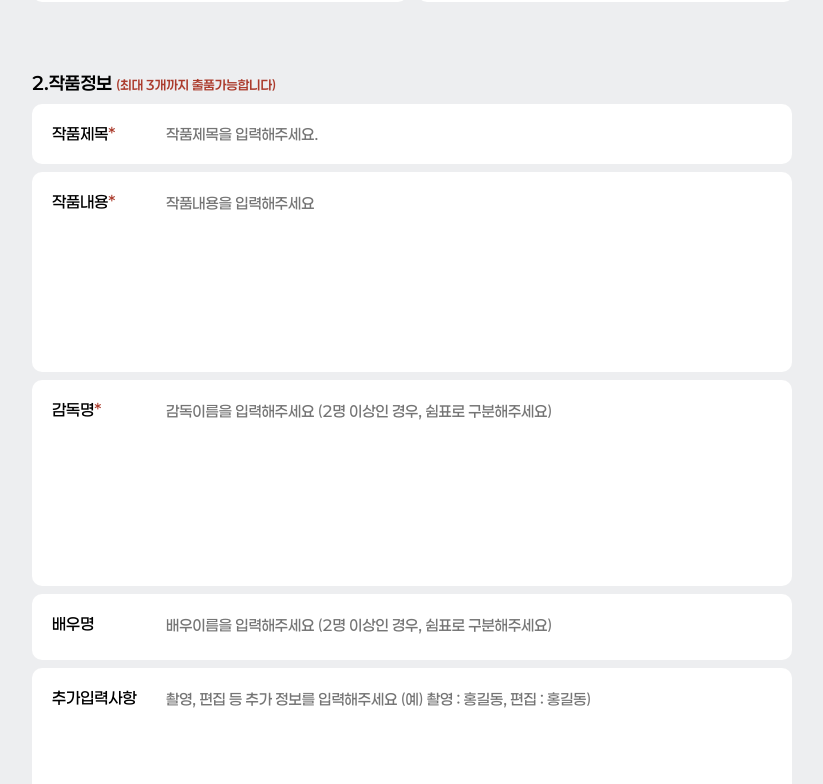
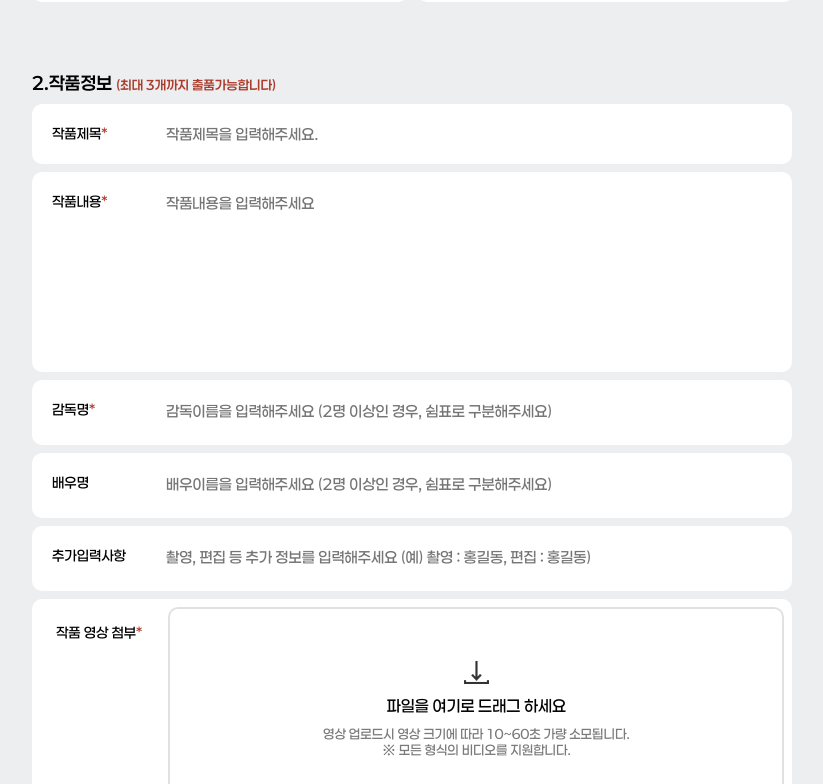
Before and after one commit to 30second-project/FE, a React (Create React App) app: page / in a window 1280 px wide. Shown: the part 776-1560 px from the top of the page, without its empty margins (224-1047 px from the left). Built offline with nearby package versions, Linux system fonts and the light colour scheme; some icons are missing.

Commit message:
미디어쿼리 완료

```diff
--- a/src/components/drop-file-input/drop-file-input.css
+++ b/src/components/drop-file-input/drop-file-input.css
@@ -117,4 +117,8 @@
         width:80%;
 
     }
+    .file-b{
+        font-size: 10px;
+    }
+
 }
--- a/src/css/Page1.css
+++ b/src/css/Page1.css
@@ -119,6 +119,7 @@ input[type="text"]{
  text-align: center;
 line-height: 60px;
 width:140px;
+font-size: 14px;
 }
 .second{
 line-height: 60px;
@@ -146,11 +147,11 @@ width: 100%;
     font-size: 13px;
 }
 video {
-    width: 100%; /* 너비 100%로 설정 */
-    height: auto; /* 비율 유지 */
-    display: block; /* 블록 요소로 설정 */
-    margin: 10px 0; /* 위 아래 마진 추가 */
-    z-index: 1; /* 다른 요소 위에 표시 */
+    width: 100%;
+    height: auto;
+    display: block;
+    margin: 10px 0;
+    z-index: 1;
 }
 .show{
     width:500px;
@@ -188,9 +189,7 @@ textarea{
     width: 99%;
     box-sizing: border-box;
 }
-.movieTitle{
-    width:70%;
-}
+
 @font-face {
     font-family: imgtext;
     src: url(../font/Paperlogy-5Medium.ttf);
@@ -261,6 +260,13 @@ padding-left: 30px;
 button{
     display: block;
     border: 0;
+}
+.second-textarea{
+    overflow: hidden;
+}
+.second-textarea textarea{
+    width:90%;
+    height: 19px;
 }
 @media (min-width: 768px) and (max-width: 1024px) {
     /* circle zone */
```
